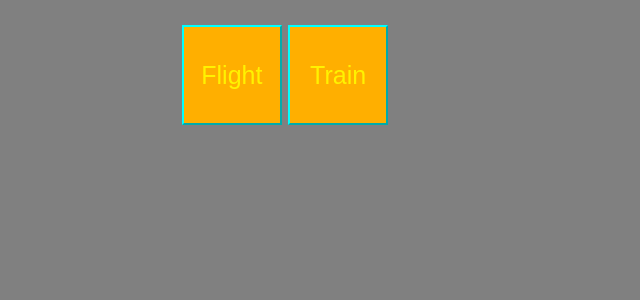
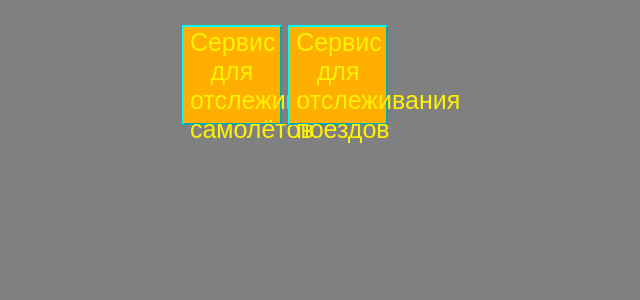
Before and after one commit to Elektron0110/WebPython, a Python web app: template Site/templates/about.html in a window 1280 px wide. Shown: the part 100-400 px from the top of the page, without its empty margins (355-995 px from the left). Run offline with Jinja, Linux system fonts and the light colour scheme; the template is opened without the code that fills it: most values are stand-ins (such as "Sample title", 1, 10 or a date in 2020).

Commit message:
Текст

```diff
--- a/Site/templates/about.html
+++ b/Site/templates/about.html
@@ -15,37 +15,40 @@
 	<center>
 		<p>
 			<button type="button" class="dnld_u" id="Flight">
-				Flight
+				Сервис для отслеживания самолётов
 			</button>
 			<button type="button" class="dnld_u" id="Train">
-				Train
+				Сервис для отслеживания поездов
 			</button>
 		</p>
 	</center>
 	<div>
 		<div class="div" id="win_f" style="display: none">
 			<div class="name">
-				<h1>Flight</h1>
+				<h1>Сервис для отслеживания самолётов</h1>
 			</div>
 			<div class="down">
-				<div>
-					<h2>Flight.</h2>
-					<br>
-
-				</div>
+				<p>
+					Данные для "Сервиса для отслеживания самолётов" взяты из открытого источника, сайта
+					<a href="flightradar24.com">Flightradar24</a>, и не претендуют на максимальную точность.
+					<div>Причина неоответствия данных нам не известна.</div>
+				</p>
+				<p>
+					Mы советуем вводить в этом разделе номера только текущих рейсов, иначе система может
+					вернуть несуществующие данные. Причина такого исхода не известна.
+				</p>
 			</div>
 		</div>
 		<br>
 		<div class="div" id="win_t" style="display: none">
 			<div class="name">
-				<h1>Train</h1>
+				<h1>Сервис для отслеживания поездов</h1>
 			</div>
 			<div class="down">
-				<div>
-					<h2>Train.</h2>
-					<br>
-
-				</div>
+				<p>
+					Данные о расписании поездов для "Сервиса для отслеживания поездов" взяты из открытого источника, сайта
+					<a href="flightradar24.com">ОАО «РЖД»</a>, раздел Пассажирам -> Поезда и маршруты -> Фактическое движение поездов.
+				</p>
 			</div>
 		</div>
 	</div>
```
